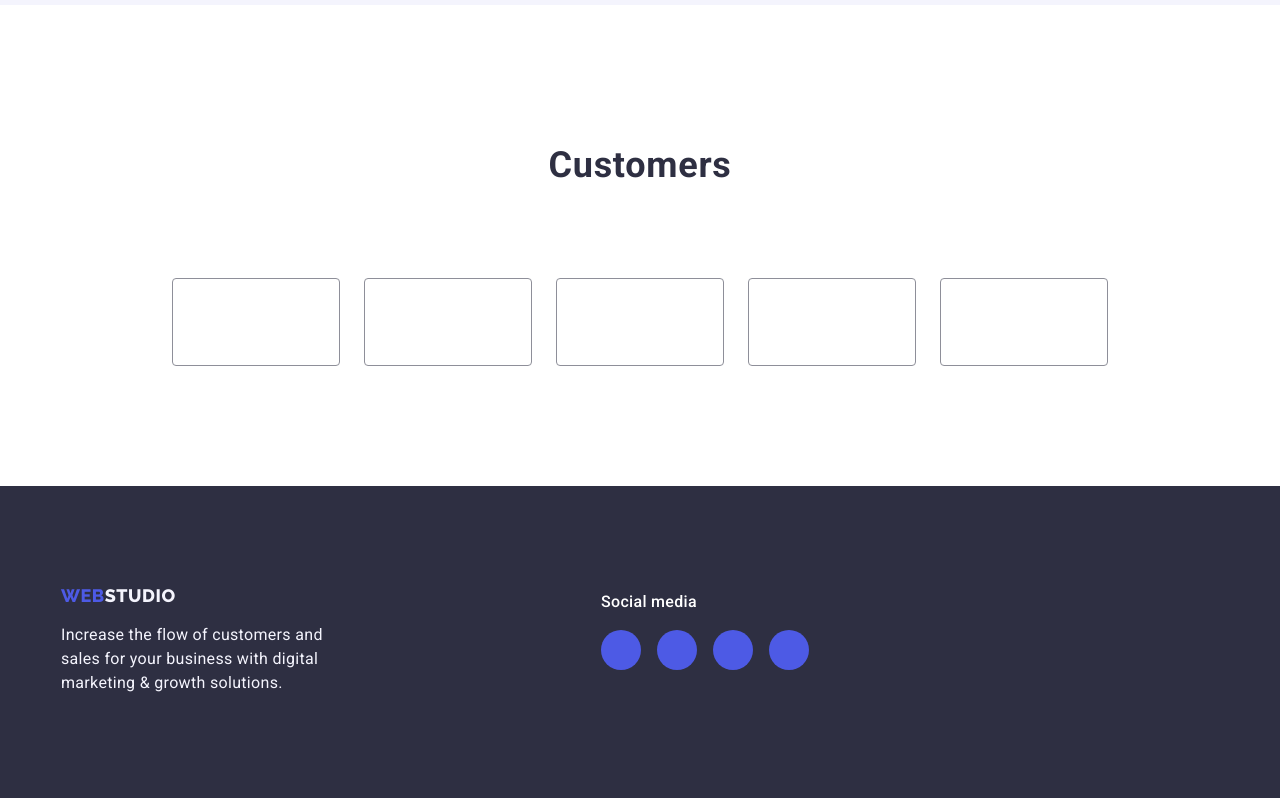
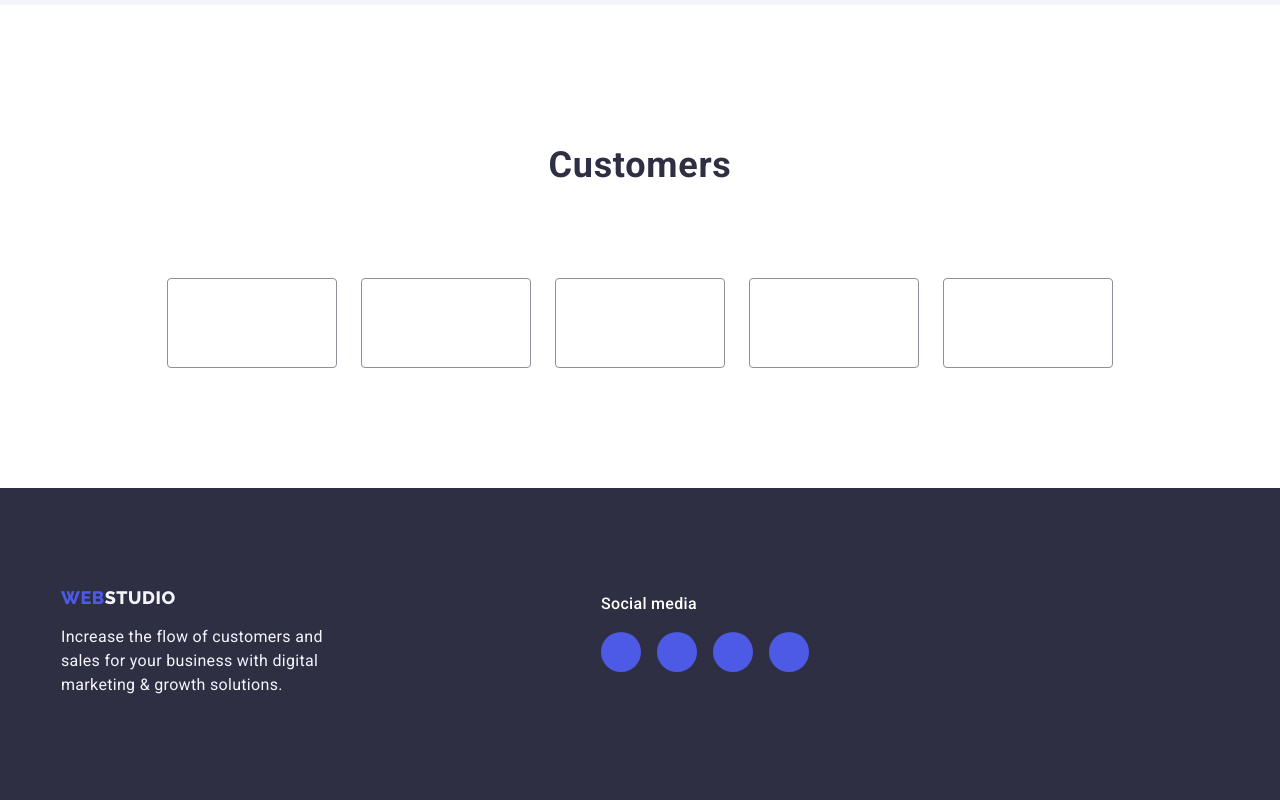
Before and after one commit to Sethsky-28/goit-markup-hw-04, a plain HTML site: page index.html in a window 1280 px wide. Shown: the part 2509-3309 px from the top of the page. Drawn offline with nearby package versions, Linux system fonts and the light colour scheme.

```diff
--- a/css/style.css
+++ b/css/style.css
@@ -421,6 +421,8 @@ button {
     justify-content: center;
     width: 168px;
     height: 88px;
+    width: 100%;
+    height: 100%;
     border-radius: 4px;
     border: 1px solid var(--lightslate);
     padding: 16px 32px;
@@ -496,7 +498,7 @@ button {
     align-items: flex-start;
     flex-shrink: 0;
     margin-top: -105px;
-    padding-left: 540px;
+    margin-left: 540px;
 }
 
 .footer-icons {
```
